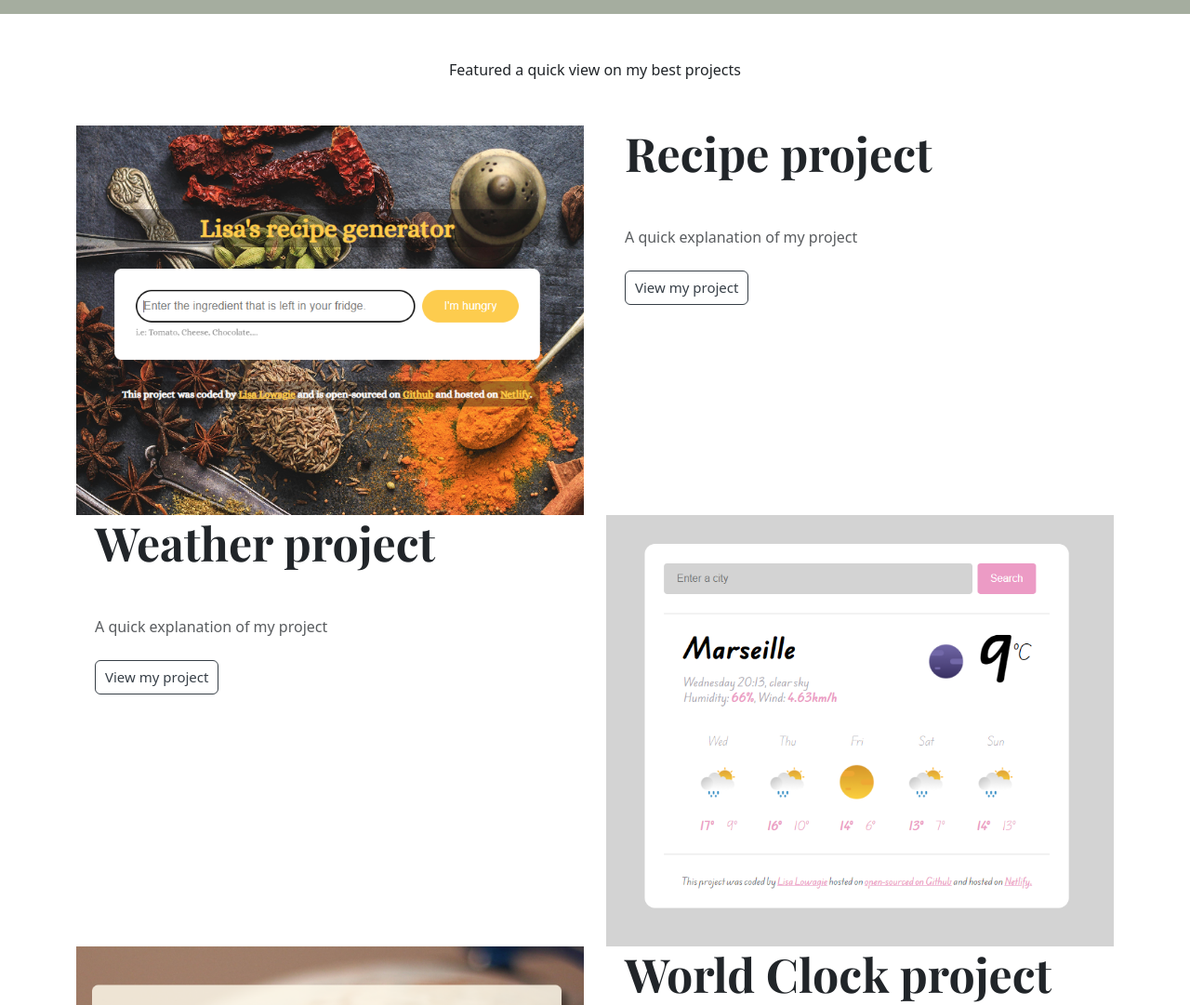
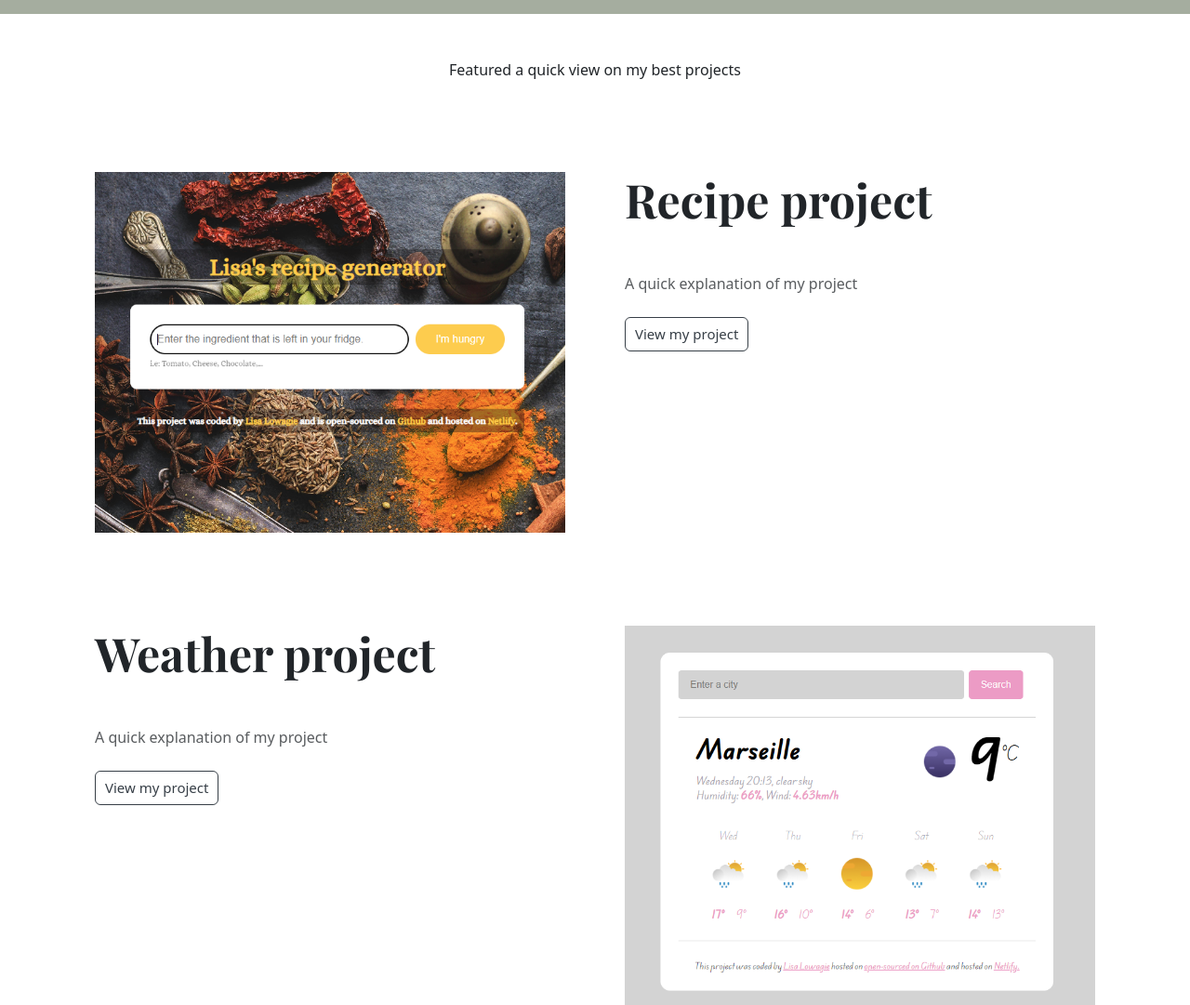
Before and after one commit to LisaLowagie/portfolio-project, a plain HTML site: page index.html in a window 1280 px wide. Shown: the part 580-1661 px from the top of the page at 93% size. Drawn offline with nearby package versions, Linux system fonts and the light colour scheme; a web font is replaced by a local one.

Commit message:
Added padding

```diff
--- a/styles/portfolio.css
+++ b/styles/portfolio.css
@@ -60,7 +60,10 @@ p {
   padding: 5px 10px;
 }
 .project-description {
-  padding: 0px 20px 50px;
+  padding: 50px 20px 50px;
+}
+img {
+  padding: 50px 20px 50px;
 }
 
 @media (max-width: 900px) {
```
